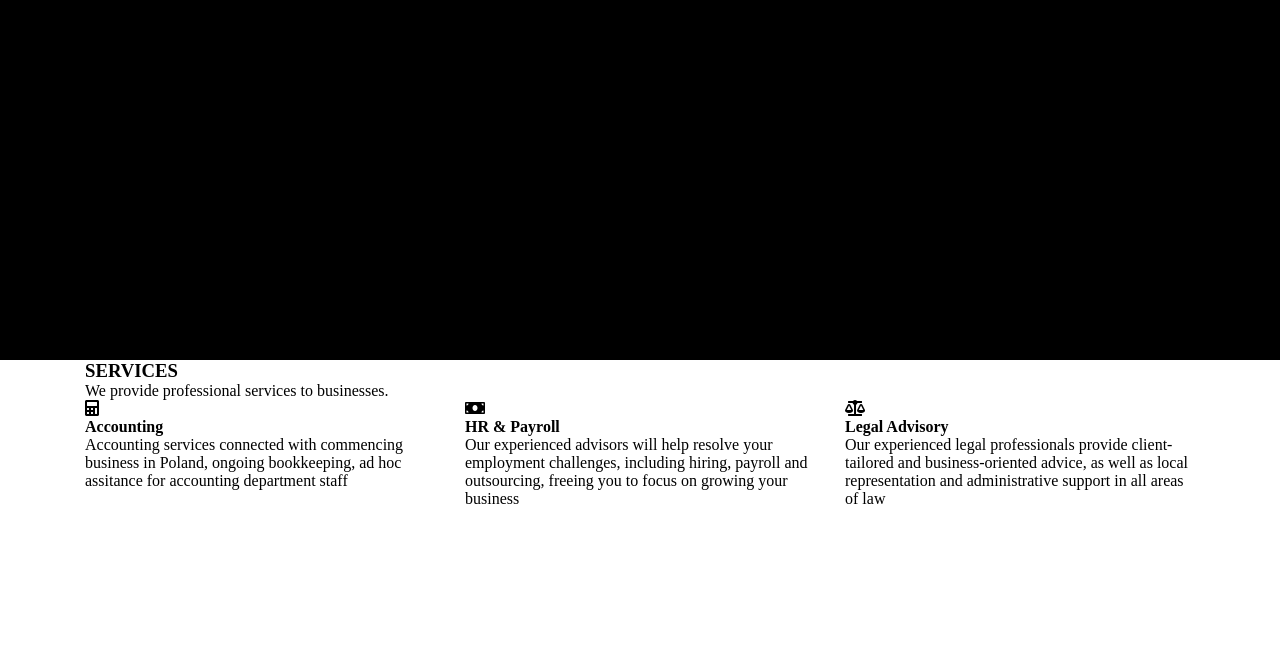
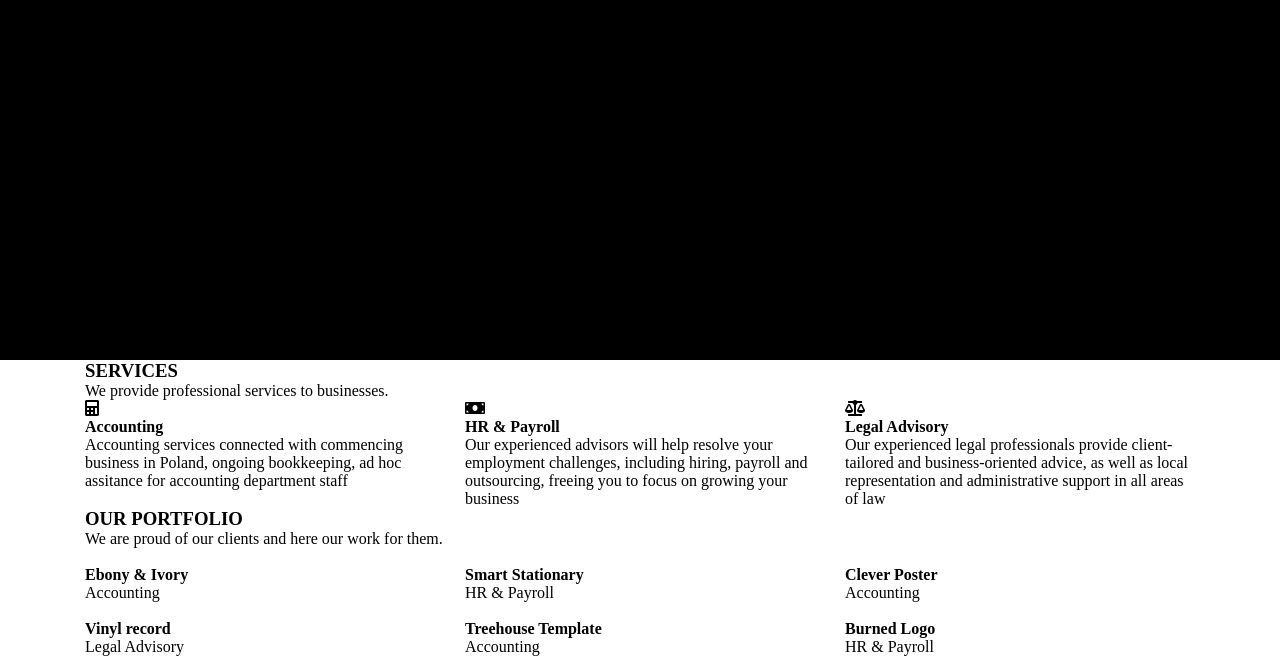
Before and after one commit to natkalia/Bootcamp_WebDev_Kodilla_Exercise_4.6_Golden, a website: page index.html in a window 1280 px wide. Shown: the part 467-1123 px from the top of the page. Before the commit the page ends 975 px from the top, so only its background shows below. Drawn offline with Linux system fonts and the light colour scheme.

Commit message:
add basic html to portfolio section

```diff
--- a/index.html
+++ b/index.html
@@ -60,6 +60,48 @@
       </div>
     </div>
   </section>
+
+  <section class="portfolio">
+    <div class="container">
+      <div class="section-description">
+        <h3 class="page-subtitle">OUR PORTFOLIO</h3>
+        <p>We are proud of our clients and here our work for them.</p>
+      </div>
+      <div class="row">
+          <div class="col-4">
+            <img src="" alt=""/>
+            <h4>Ebony & Ivory</h4>
+            <p>Accounting</p>
+          </div>
+          <div class="col-4">
+            <img src="" alt=""/>
+            <h4>Smart Stationary</h4>
+            <p>HR & Payroll</p>
+          </div>
+          <div class="col-4">
+            <img src="" alt=""/>
+            <h4>Clever Poster</h4>
+            <p>Accounting</p>
+          </div>
+          <div class="col-4">
+            <img src="" alt=""/>
+            <h4>Vinyl record</h4>
+            <p>Legal Advisory</p>
+          </div>
+          <div class="col-4">
+            <img src="" alt=""/>
+            <h4>Treehouse Template</h4>
+            <p>Accounting</p>
+          </div>
+          <div class="col-4">
+            <img src="" alt=""/>
+            <h4>Burned Logo</h4>
+            <p>HR & Payroll</p>
+          </div>
+      </div>
+    </div>
+  </section>
+
 </body>
 
 </html>
```
